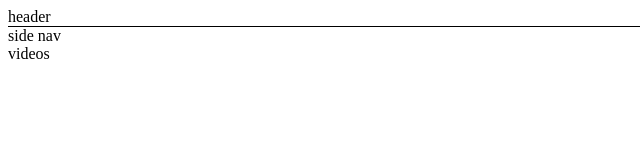
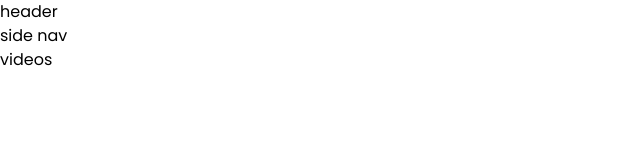
Before and after one commit to NAZIRwill29/career-tube-start2, a website: page index.html in a window 1280 px wide. Shown: the whole page, without its empty margins (0-640 px from the left). Drawn offline with nearby package versions, Linux system fonts and the light colour scheme.

Commit message:
make css link import google font not linked it

```diff
--- a/index.html
+++ b/index.html
@@ -4,11 +4,12 @@
     <meta charset="UTF-8" />
     <meta name="viewport" content="width=device-width, initial-scale=1.0" />
     <meta http-equiv="X-UA-Compatible" content="ie=edge" />
-    <style>
-      header {
-        border-bottom: 1px solid black;
-      }
-    </style>
+    <link
+      rel="stylesheet"
+      href="https://cdn.jsdelivr.net/npm/remixicon@2.2.0/fonts/remixicon.css"
+    />
+    <link rel="stylesheet" href="./src/css/index.css" />
+    <link rel="stylesheet" href="./src/css/style.css" />
     <title>Document</title>
   </head>
   <body>
--- a/src/css/style.css
+++ b/src/css/style.css
@@ -0,0 +1,5 @@
+@import url("https://fonts.googleapis.com/css2?family=Poppins:wght@400;500;600;700&display=swap");
+
+body {
+  font-family: "Poppins", sans-serif;
+}
```
